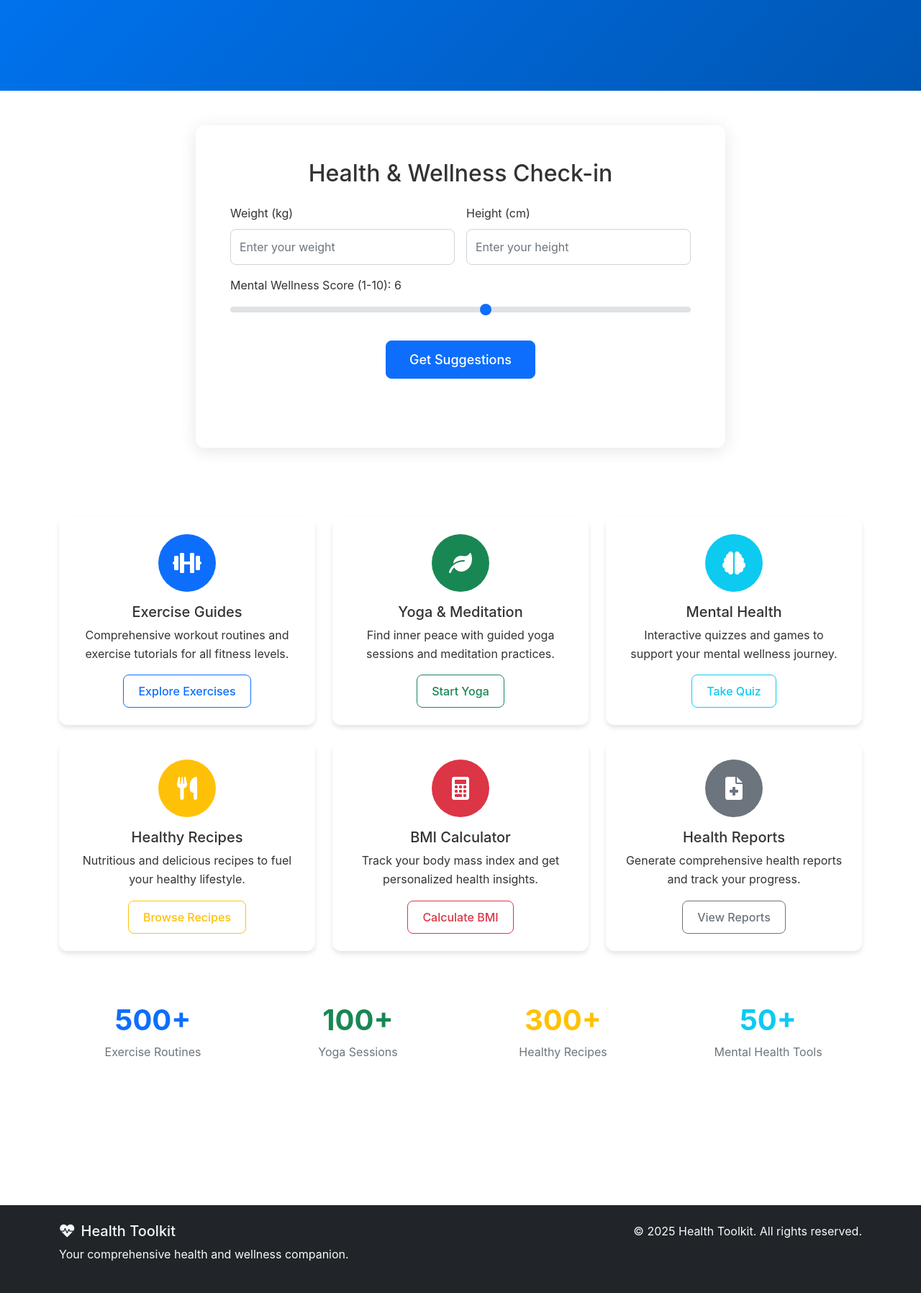
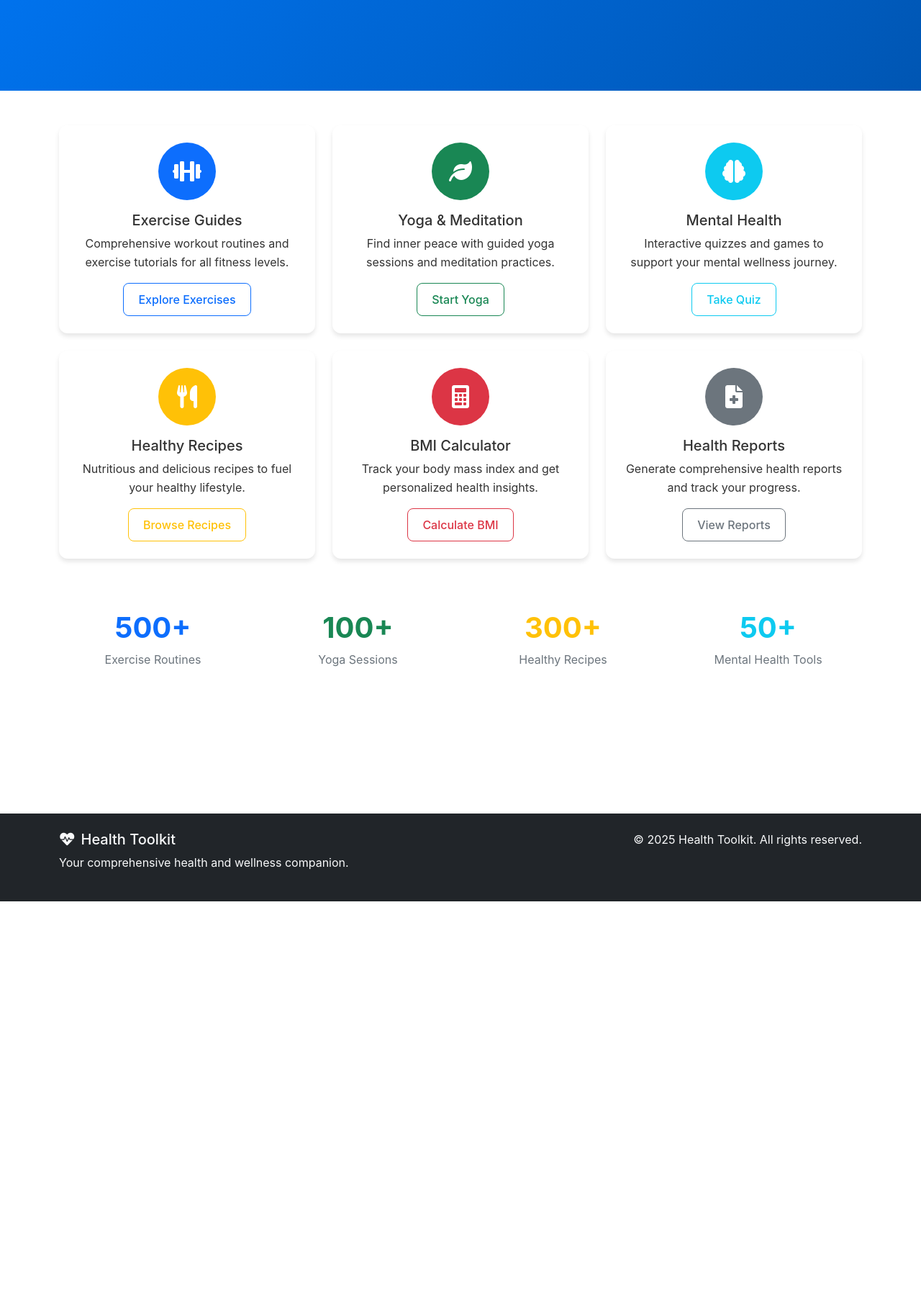
Before and after one commit to Strangemortal/Holistiq, a Flask app: page / in a window 1280 px wide. Shown: the part 506-2302 px from the top of the page at 72% size. After the commit the page ends 1758 px from the top, so only its background shows below. Run offline with Flask 3, Linux system fonts and the light colour scheme; some libraries are stand-ins or nearby versions.

Commit message:
removed health check in section

```diff
--- a/static/js/suggestions.js
+++ b/static/js/suggestions.js
@@ -13,7 +13,9 @@ function getHealthSuggestions() {
     const bmi = calculateBMI(weight, height);
     const bmiCategory = getBMICategory(bmi);
 
-    let suggestions = `
+    let suggestions = [];
+
+    suggestions.push(`
         <div class="card">
             <div class="card-body">
                 <h3 class="card-title text-center">Your Health Snapshot</h3>
@@ -23,30 +25,30 @@ function getHealthSuggestions() {
                 <hr>
                 <h4 class="mt-4">Suggestions for You:</h4>
                 <ul class="list-group list-group-flush">
-    `;
+    `);
 
     // Physical Health Suggestions
     if (bmi < 18.5) {
-        suggestions += '<li class="list-group-item"><strong>Physical Health:</strong> You are in the underweight range. It is recommended to consult a nutritionist to ensure you are getting enough nutrients. Consider incorporating more calorie-dense, nutritious foods into your diet.</li>';
+        suggestions.push('<li class="list-group-item"><strong>Physical Health:</strong> You are in the underweight range. It is recommended to consult a nutritionist to ensure you are getting enough nutrients. Consider incorporating more calorie-dense, nutritious foods into your diet.</li>');
     } else if (bmi >= 18.5 && bmi < 25) {
-        suggestions += '<li class="list-group-item"><strong>Physical Health:</strong> Your BMI is in a healthy range. Keep up the great work! Maintain a balanced diet and regular physical activity.</li>';
+        suggestions.push('<li class="list-group-item"><strong>Physical Health:</strong> Your BMI is in a healthy range. Keep up the great work! Maintain a balanced diet and regular physical activity.</li>');
     } else if (bmi >= 25 && bmi < 30) {
-        suggestions += '<li class="list-group-item"><strong>Physical Health:</strong> You are in the overweight range. Consider a combination of a balanced, calorie-controlled diet and regular exercise. Our exercise and recipe sections are a great place to start.</li>';
+        suggestions.push('<li class="list-group-item"><strong>Physical Health:</strong> You are in the overweight range. Consider a combination of a balanced, calorie-controlled diet and regular exercise. Our exercise and recipe sections are a great place to start.</li>');
     } else {
-        suggestions += '<li class="list-group-item"><strong>Physical Health:</strong> You are in the obese range. It is highly recommended to consult a healthcare professional. A structured plan for diet and exercise is important for your health.</li>';
+        suggestions.push('<li class="list-group-item"><strong>Physical Health:</strong> You are in the obese range. It is highly recommended to consult a healthcare professional. A structured plan for diet and exercise is important for your health.</li>');
     }
 
     // Mental Health Suggestions
     if (mentalPoints <= 4) {
-        suggestions += '<li class="list-group-item"><strong>Mental Wellness:</strong> You've indicated a lower level of mental wellness. It's important to prioritize your mental health. Explore our mental health section for quizzes and resources. Consider talking to a friend, family member, or a mental health professional.</li>';
+        suggestions.push('<li class="list-group-item"><strong>Mental Wellness:</strong> You've indicated a lower level of mental wellness. It's important to prioritize your mental health. Explore our mental health section for quizzes and resources. Consider talking to a friend, family member, or a mental health professional.</li>');
     } else if (mentalPoints > 4 && mentalPoints <= 7) {
-        suggestions += '<li class="list-group-item"><strong>Mental Wellness:</strong> You're in a moderate range for mental wellness. There are always ways to improve. Our yoga and meditation sessions can be a great way to manage stress and improve focus.</li>';
+        suggestions.push('<li class="list-group-item"><strong>Mental Wellness:</strong> You're in a moderate range for mental wellness. There are always ways to improve. Our yoga and meditation sessions can be a great way to manage stress and improve focus.</li>');
     } else {
-        suggestions += '<li class="list-group-item"><strong>Mental Wellness:</strong> It's great that you're feeling positive about your mental wellness. To maintain this, continue practicing self-care, and consider our guided meditations to further enhance your well-being.</li>';
+        suggestions.push('<li class="list-group-item"><strong>Mental Wellness:</strong> It's great that you're feeling positive about your mental wellness. To maintain this, continue practicing self-care, and consider our guided meditations to further enhance your well-being.</li>');
     }
 
-    suggestions += '</ul></div></div>';
-    suggestionsOutput.innerHTML = suggestions;
+    suggestions.push('</ul></div></div>');
+    suggestionsOutput.innerHTML = suggestions.join('');
 }
 
 function calculateBMI(weight, height) {
--- a/templates/index.html
+++ b/templates/index.html
@@ -17,39 +17,6 @@
             </div>
             <div class="col-lg-6 text-center">
                 <i class="fas fa-heartbeat display-1 opacity-75"></i>
-            </div>
-        </div>
-    </div>
-</div>
-
-<!-- Health Input Section -->
-<div class="container py-5">
-    <div class="row justify-content-center">
-        <div class="col-lg-8">
-            <div class="card shadow-soft">
-                <div class="card-body p-5">
-                    <h2 class="text-center mb-4">Health & Wellness Check-in</h2>
-                    <form id="health-form">
-                        <div class="row g-3">
-                            <div class="col-md-6">
-                                <label for="weight" class="form-label">Weight (kg)</label>
-                                <input type="number" class="form-control" id="weight" placeholder="Enter your weight" required>
-                            </div>
-                            <div class="col-md-6">
-                                <label for="height" class="form-label">Height (cm)</label>
-                                <input type="number" class="form-control" id="height" placeholder="Enter your height" required>
-                            </div>
-                            <div class="col-md-12">
-                                <label for="mental-points" class="form-label">Mental Wellness Score (1-10): <span id="mental-points-value">6</span></label>
-                                <input type="range" class="form-range" id="mental-points" min="1" max="10" step="1" oninput="document.getElementById('mental-points-value').textContent = this.value">
-                            </div>
-                        </div>
-                        <div class="text-center mt-4">
-                            <button type="button" class="btn btn-primary btn-lg" onclick="getHealthSuggestions()">Get Suggestions</button>
-                        </div>
-                    </form>
-                    <div id="suggestions-output" class="mt-5"></div>
-                </div>
             </div>
         </div>
     </div>
```
